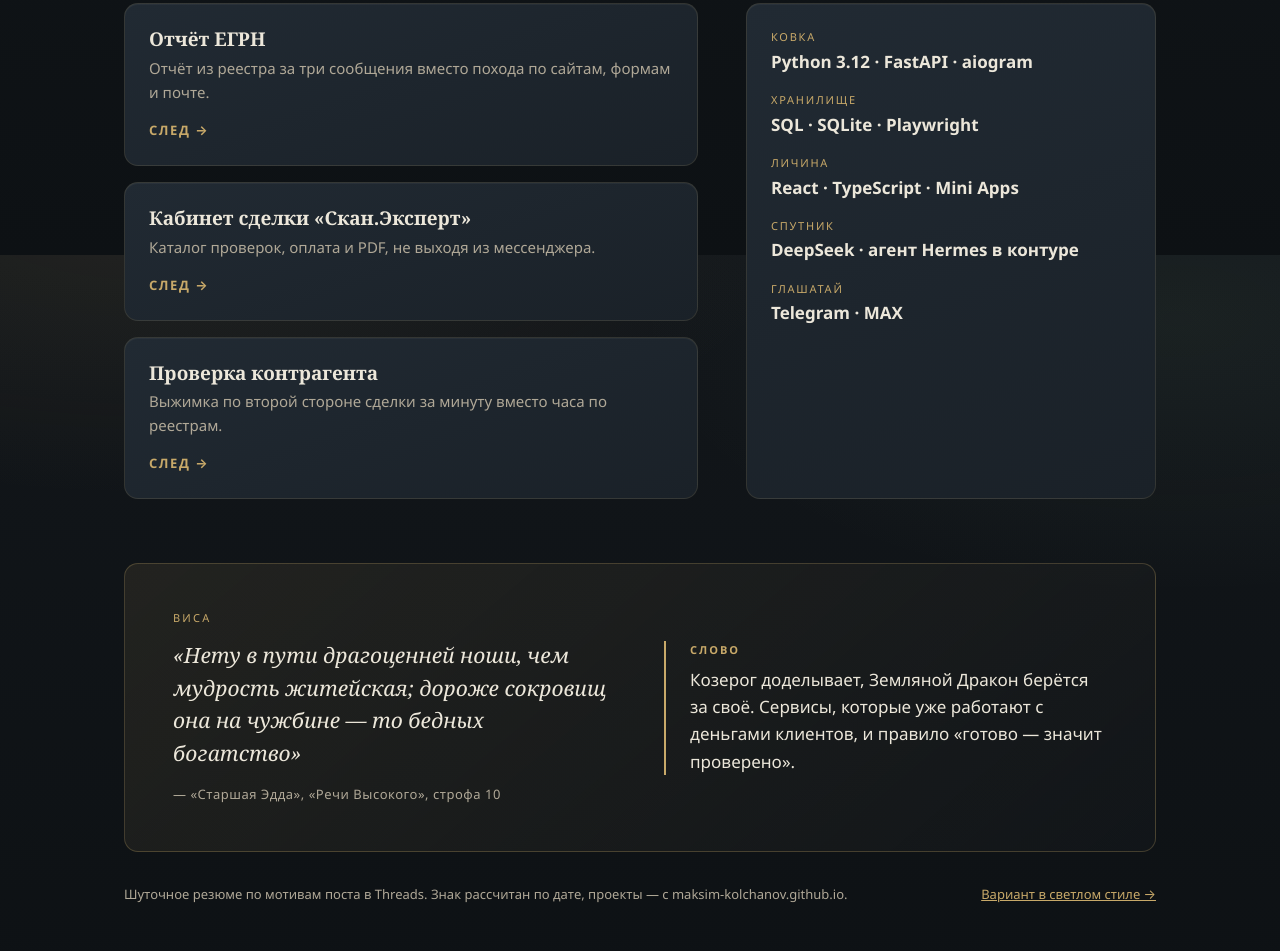
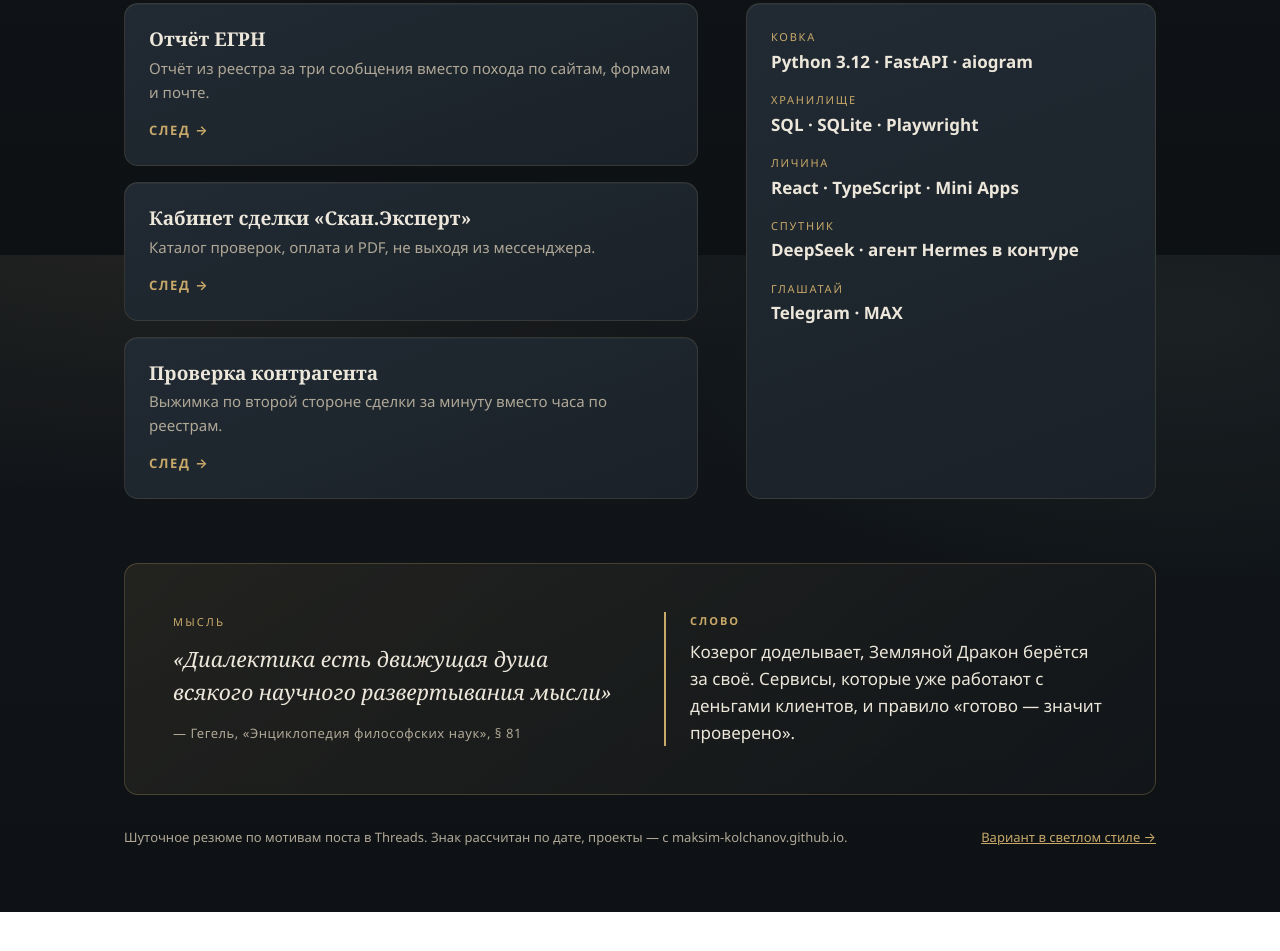
Before and after one commit to Maksim-Kolchanov/resume, a plain HTML site: page rune.html in a window 1280 px wide. Shown: the part 1345-2296 px from the top of the page. After the commit the page ends 2257 px from the top, so only its background shows below. Drawn offline with Linux system fonts and the light colour scheme.

Commit message:
Финал: мысль Гегеля о диалектике вместо северной висы

```diff
--- a/rune.html
+++ b/rune.html
@@ -187,7 +187,7 @@
   </section>
 
   <section class="close">
-    <blockquote><small style="display:block;font:400 11px/1 var(--sans);letter-spacing:.2em;text-transform:uppercase;color:var(--gold);margin-bottom:var(--s2);font-style:normal">Виса</small>«Нету в пути драгоценней ноши, чем мудрость житейская; дороже сокровищ она на чужбине — то бедных богатство»<cite>— «Старшая Эдда», «Речи Высокого», строфа 10</cite></blockquote>
+    <blockquote><small style="display:block;font:400 11px/1 var(--sans);letter-spacing:.2em;text-transform:uppercase;color:var(--gold);margin-bottom:var(--s2);font-style:normal">Мысль</small>«Диалектика есть движущая душа всякого научного развертывания мысли»<cite>— Гегель, «Энциклопедия философских наук», § 81</cite></blockquote>
     <div class="verdict"><b>Слово</b>Козерог доделывает, Земляной Дракон берётся за своё. Сервисы, которые уже работают с деньгами клиентов, и правило «готово — значит проверено».</div>
   </section>
 
```
